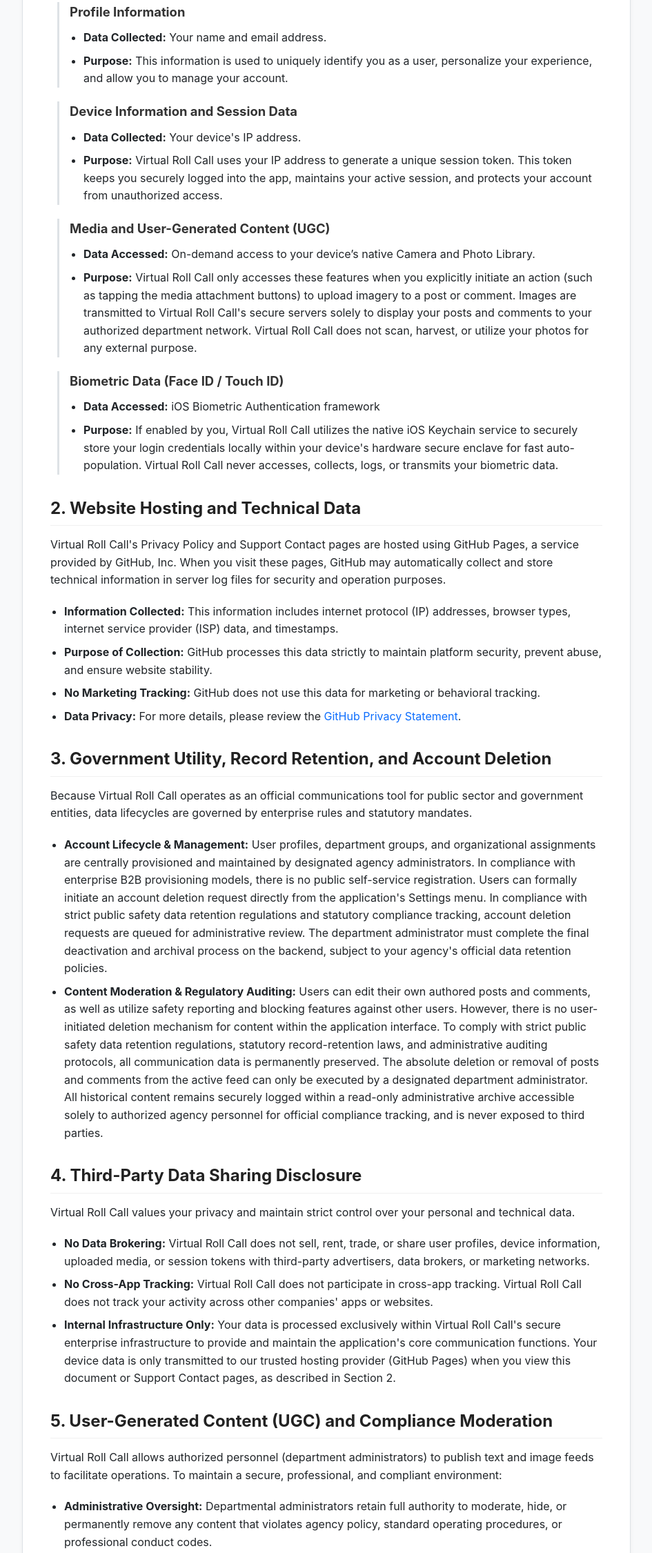
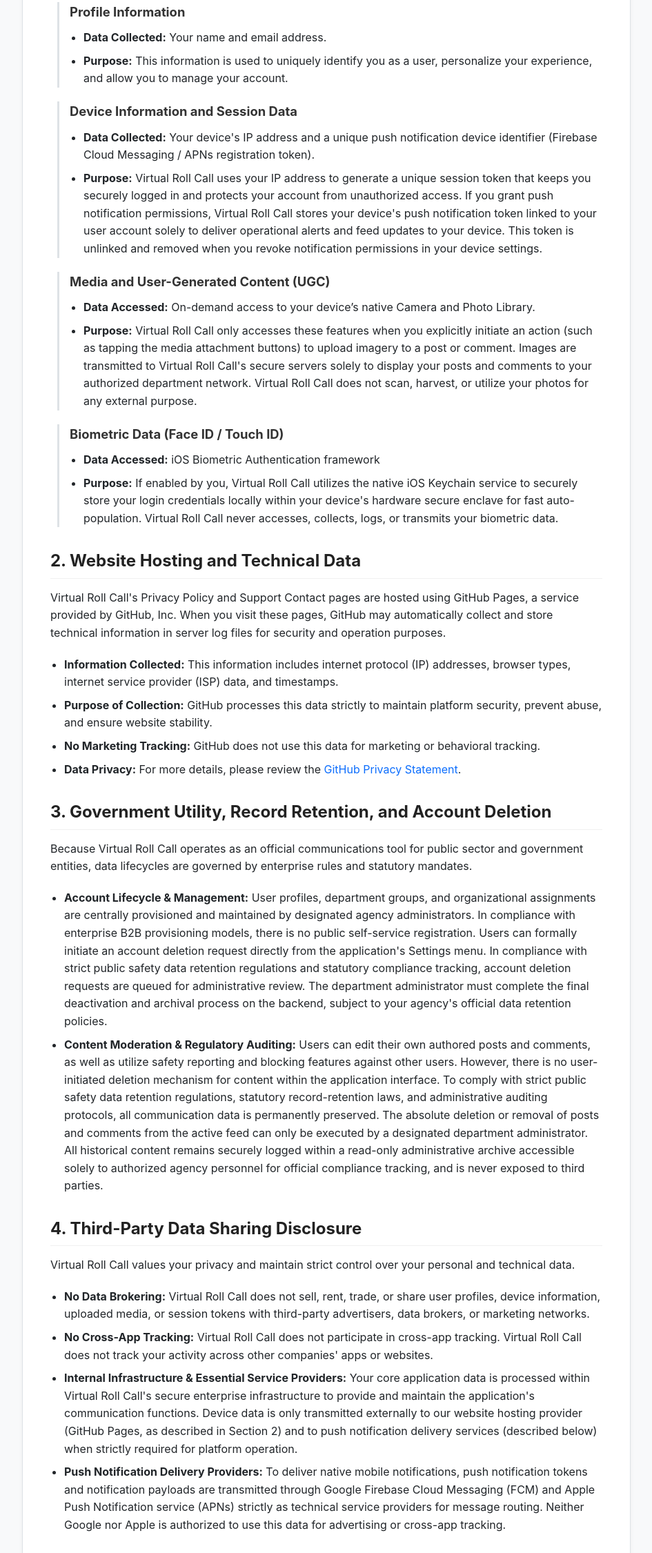
Before and after one commit to virtualrollcall/PrivacyPolicy, a plain HTML site: page index.html in a window 1280 px wide. Shown: the part 500-2751 px from the top of the page at 69% size, without its empty margins (167-1112 px from the left). Drawn offline with Linux system fonts and the light colour scheme.

Commit message:
Update index.html

```diff
--- a/index.html
+++ b/index.html
@@ -140,8 +140,8 @@
         <div class="sub-section">
             <h3>Device Information and Session Data</h3>
             <ul>
-                <li><strong>Data Collected:</strong> Your device's IP address.</li>
-                <li><strong>Purpose:</strong> Virtual Roll Call uses your IP address to generate a unique session token. This token keeps you securely logged into the app, maintains your active session, and protects your account from unauthorized access.</li>
+                <li><strong>Data Collected:</strong> Your device's IP address and a unique push notification device identifier (Firebase Cloud Messaging / APNs registration token).</li>
+                <li><strong>Purpose:</strong> Virtual Roll Call uses your IP address to generate a unique session token that keeps you securely logged in and protects your account from unauthorized access. If you grant push notification permissions, Virtual Roll Call stores your device's push notification token linked to your user account solely to deliver operational alerts and feed updates to your device. This token is unlinked and removed when you revoke notification permissions in your device settings.</li>
             </ul>
         </div>
 
@@ -182,7 +182,8 @@
         <ul>
             <li><strong>No Data Brokering:</strong> Virtual Roll Call does not sell, rent, trade, or share user profiles, device information, uploaded media, or session tokens with third-party advertisers, data brokers, or marketing networks.</li>
             <li><strong>No Cross-App Tracking:</strong> Virtual Roll Call does not participate in cross-app tracking. Virtual Roll Call does not track your activity across other companies' apps or websites.</li>
-            <li><strong>Internal Infrastructure Only:</strong> Your data is processed exclusively within Virtual Roll Call's secure enterprise infrastructure to provide and maintain the application's core communication functions. Your device data is only transmitted to our trusted hosting provider (GitHub Pages) when you view this document or Support Contact pages, as described in Section 2.</li>
+            <li><strong>Internal Infrastructure & Essential Service Providers:</strong> Your core application data is processed within Virtual Roll Call's secure enterprise infrastructure to provide and maintain the application's communication functions. Device data is only transmitted externally to our website hosting provider (GitHub Pages, as described in Section 2) and to push notification delivery services (described below) when strictly required for platform operation.</li>
+            <li><strong>Push Notification Delivery Providers:</strong> To deliver native mobile notifications, push notification tokens and notification payloads are transmitted through Google Firebase Cloud Messaging (FCM) and Apple Push Notification service (APNs) strictly as technical service providers for message routing. Neither Google nor Apple is authorized to use this data for advertising or cross-app tracking.</li>
         </ul>
 
         <h2>5. User-Generated Content (UGC) and Compliance Moderation</h2>
```
